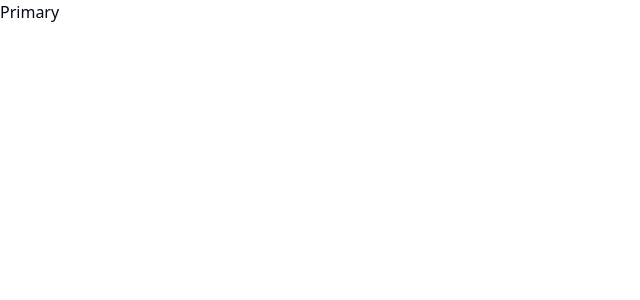
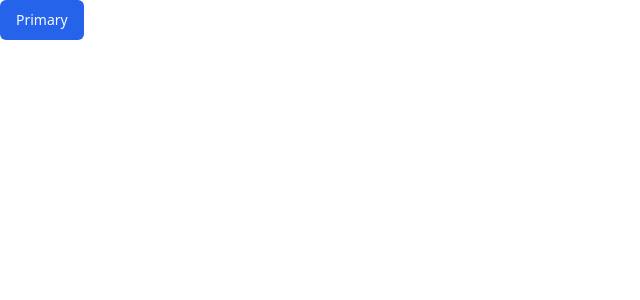
Before and after one commit to gopal1996/Neo-Design, a React (Vite) app: page / in a window 1280 px wide. Shown: the top 300 px of the page, without its empty margins (0-640 px from the left). Built offline with nearby package versions, Linux system fonts and the light colour scheme.

Commit message:
feat: :rocket: Button component is added

```diff
--- a/src/components/button/index.tsx
+++ b/src/components/button/index.tsx
@@ -1,3 +1,52 @@
-export const Button = ({ children, ...props }: { children: React.ReactNode }) => {
-  return <button {...props}>{children}</button>;
-};
+import { forwardRef } from "react";
+import { Slot } from "@radix-ui/react-slot";
+import { cva, type VariantProps } from "class-variance-authority";
+import { cn } from "@/lib/utils";
+
+const buttonVariants = cva(
+  "inline-flex items-center justify-center whitespace-nowrap rounded-md text-sm font-medium ring-offset-background transition-colors focus-visible:outline-none focus-visible:ring-2 focus-visible:ring-ring focus-visible:ring-offset-2 disabled:pointer-events-none disabled:opacity-50",
+  {
+    variants: {
+      variant: {
+        primary: "bg-primary text-primary-foreground hover:bg-primary/90",
+        destructive: "bg-destructive text-destructive-foreground hover:bg-destructive/90",
+        outline: "border border-input bg-background hover:bg-accent hover:text-accent-foreground",
+        secondary: "bg-secondary text-secondary-foreground hover:bg-secondary/80",
+        ghost: "hover:bg-accent hover:text-accent-foreground",
+        link: "text-primary underline-offset-4 hover:underline",
+      },
+      size: {
+        default: "h-10 px-4 py-2",
+        sm: "h-9 rounded-md px-3",
+        lg: "h-11 rounded-md px-8",
+        icon: "h-10 w-10",
+      },
+    },
+    defaultVariants: {
+      variant: "primary",
+      size: "default",
+    },
+  },
+);
+
+export interface ButtonProps
+  extends React.ButtonHTMLAttributes<HTMLButtonElement>,
+    VariantProps<typeof buttonVariants> {
+  asChild?: boolean;
+}
+
+const Button = forwardRef<HTMLButtonElement, ButtonProps>(
+  ({ className, variant, size, asChild = false, ...props }, ref) => {
+    const Component = asChild ? Slot : "button";
+
+    return (
+      <Component
+        className={cn(buttonVariants({ variant, size, className }))}
+        ref={ref}
+        {...props}
+      />
+    );
+  },
+);
+
+export { Button };
```
